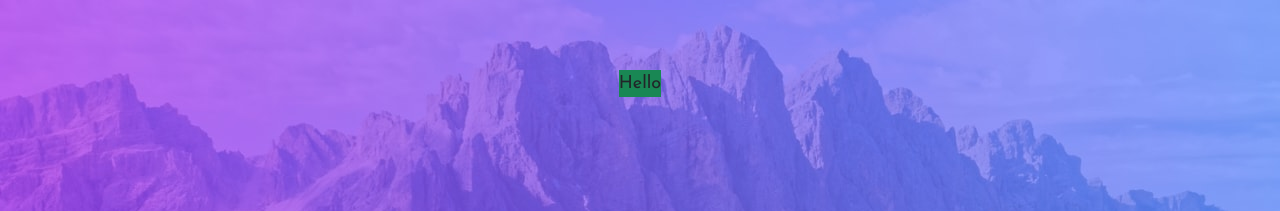
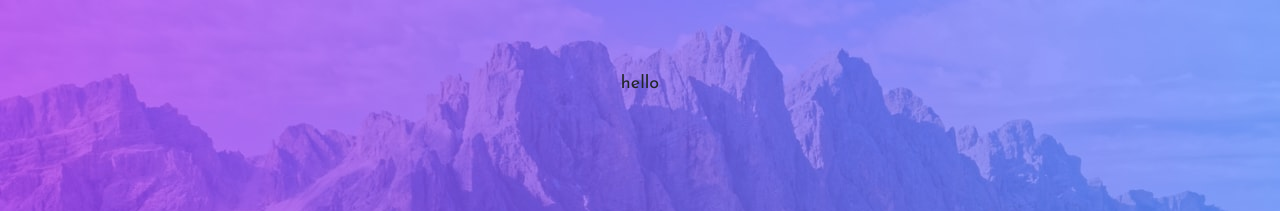
Before and after one commit to Amakoye/todo-app-main, a React (Create React App) app: page / in a window 1280 px wide. Shown: the top 211 px of the page. Built offline with nearby package versions, Linux system fonts and the light colour scheme.

Commit message:
refactoring to App component to functional component

```diff
--- a/src/App.js
+++ b/src/App.js
@@ -1,7 +1,8 @@
+import React from "react";
 import "./App.css";
 
-function App() {
-  return <div className="App bg-success">Hello</div>;
-}
+const App = () => {
+  return <div className="App">hello</div>;
+};
 
 export default App;
```
